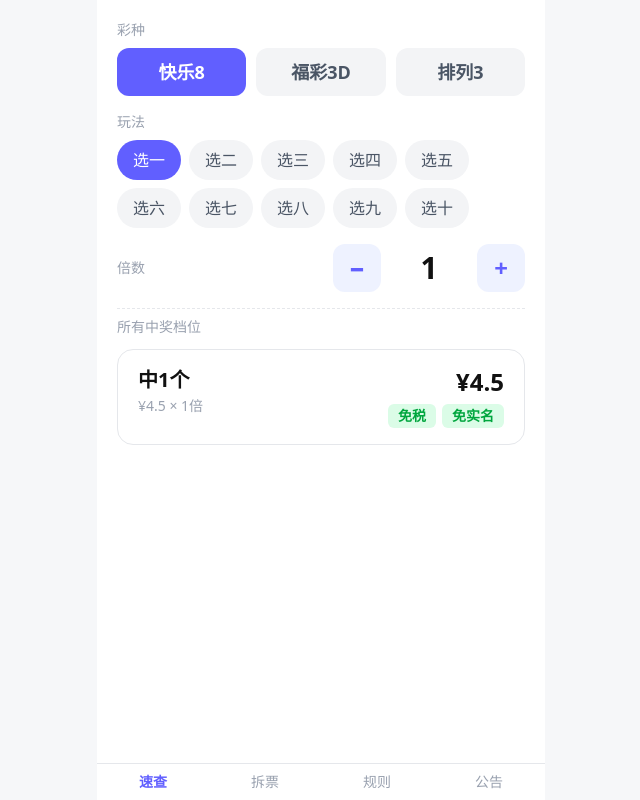
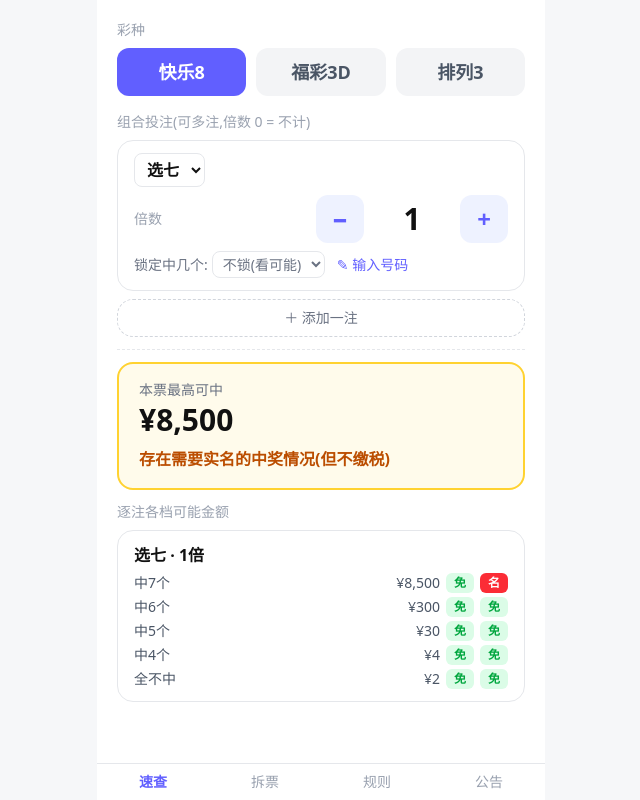
Before and after one commit to yangreborn/lottery, a React (Vite) app: page / in a window 1280 px wide. Shown: the whole page, without its empty margins (319-959 px from the left). Built offline with nearby package versions, Linux system fonts and the light colour scheme.

Commit message:
feat(app): 快乐8 速查改用多注可能性分析视图

```diff
--- a/src/App.tsx
+++ b/src/App.tsx
@@ -1,16 +1,14 @@
 import { useEffect, useMemo, useState } from 'react'
-import type { Announcement, DigitBet, GameId, Rule } from './data/types'
+import type { Announcement, DigitBet, GameId, Kl8Entry, Rule } from './data/types'
 import { getGame } from './data/games'
 import { BUILTIN_RULES } from './data/builtinRules'
-import { computeTiers, computeDigitTicket, isDigitGame } from './engine/calc'
+import { computeDigitTicket, computeKl8Ticket, isDigitGame } from './engine/calc'
 import { loadRules, saveRules, hasStoredRules } from './store/rulesStore'
 import { loadAnnouncements, saveAnnouncements, pendingCount } from './store/announcementsStore'
 import { GameSelector } from './ui/GameSelector'
-import { PlaySelector } from './ui/PlaySelector'
-import { MultiplierStepper } from './ui/MultiplierStepper'
-import { ResultList } from './ui/ResultList'
 import { PendingBanner } from './ui/PendingBanner'
 import { DigitTicketBuilder } from './ui/digit/DigitTicketBuilder'
+import { Kl8TicketBuilder } from './ui/kl8/Kl8TicketBuilder'
 import { RulesPage } from './ui/rules/RulesPage'
 import { InboxPage } from './ui/inbox/InboxPage'
 import { SplitPage } from './ui/split/SplitPage'
@@ -24,9 +22,8 @@ const initialDigitBets = (): DigitBet[] =>
 export default function App() {
   const [tab, setTab] = useState<Tab>('calc')
   const [gameId, setGameId] = useState<GameId>('kl8')
-  const [playId, setPlayId] = useState<string>(getGame('kl8').plays[0].id)
-  const [multiplier, setMultiplier] = useState(1)
   const [digitBets, setDigitBets] = useState<DigitBet[]>(initialDigitBets)
+  const [kl8Entries, setKl8Entries] = useState<Kl8Entry[]>(() => [{ playId: 'kl8-7', multiplier: 1 }])
   // 首次启动播种内置规则;之后读已存的
   const [rules, setRules] = useState<Rule[]>(() => (hasStoredRules() ? loadRules() : BUILTIN_RULES))
   const [anns, setAnns] = useState<Announcement[]>(() => loadAnnouncements())
@@ -37,17 +34,16 @@ export default function App() {
 
   function changeGame(id: GameId) {
     setGameId(id)
-    setPlayId(getGame(id).plays[0].id)
   }
 
   const digit = isDigitGame(gameId)
-  const tierResults = useMemo(
-    () => computeTiers({ gameId, playId, multiplier }, rules),
-    [gameId, playId, multiplier, rules],
-  )
   const ticketResult = useMemo(
     () => (digit ? computeDigitTicket(gameId, digitBets, rules) : null),
     [digit, gameId, digitBets, rules],
+  )
+  const kl8Result = useMemo(
+    () => computeKl8Ticket(kl8Entries, rules),
+    [kl8Entries, rules],
   )
   const pending = pendingCount(anns)
 
@@ -69,12 +65,7 @@ export default function App() {
             {digit ? (
               <DigitTicketBuilder gameId={gameId} bets={digitBets} onChange={setDigitBets} result={ticketResult!} />
             ) : (
-              <>
-                <PlaySelector gameId={gameId} value={playId} onChange={setPlayId} />
-                <MultiplierStepper value={multiplier} onChange={setMultiplier} />
-                <div className="border-t border-dashed border-gray-200 my-2" />
-                <ResultList results={tierResults} />
-              </>
+              <Kl8TicketBuilder entries={kl8Entries} onChange={setKl8Entries} result={kl8Result} />
             )}
           </div>
         )}
--- a/src/ui/kl8/Kl8TicketResultView.tsx
+++ b/src/ui/kl8/Kl8TicketResultView.tsx
@@ -47,7 +47,7 @@ export function Kl8TicketResultView({ result: r }: { result: Kl8TicketResult })
               <div key={l.tierId} className={`flex justify-between items-center text-sm ${e.lockedTierId === l.tierId ? 'font-bold text-indigo-600' : 'text-gray-600'}`}>
                 <span>{l.tierLabel}{e.lockedTierId === l.tierId ? '(已锁定)' : ''}</span>
                 <span className="flex items-center gap-1.5">
-                  <span>{l.floating ? '浮动' : formatYuan(l.amount)}</span>
+                  <span>{l.floating ? '浮动' : formatYuan(l.amount ?? 0)}</span>
                   {!l.floating && <Tag on={l.needTax} onText="税" offText="免" />}
                   {!l.floating && <Tag on={l.needRealname} onText="名" offText="免" />}
                 </span>
```
Also changed, not shown: 1 other file (tests, documents, lock files or other folders).
